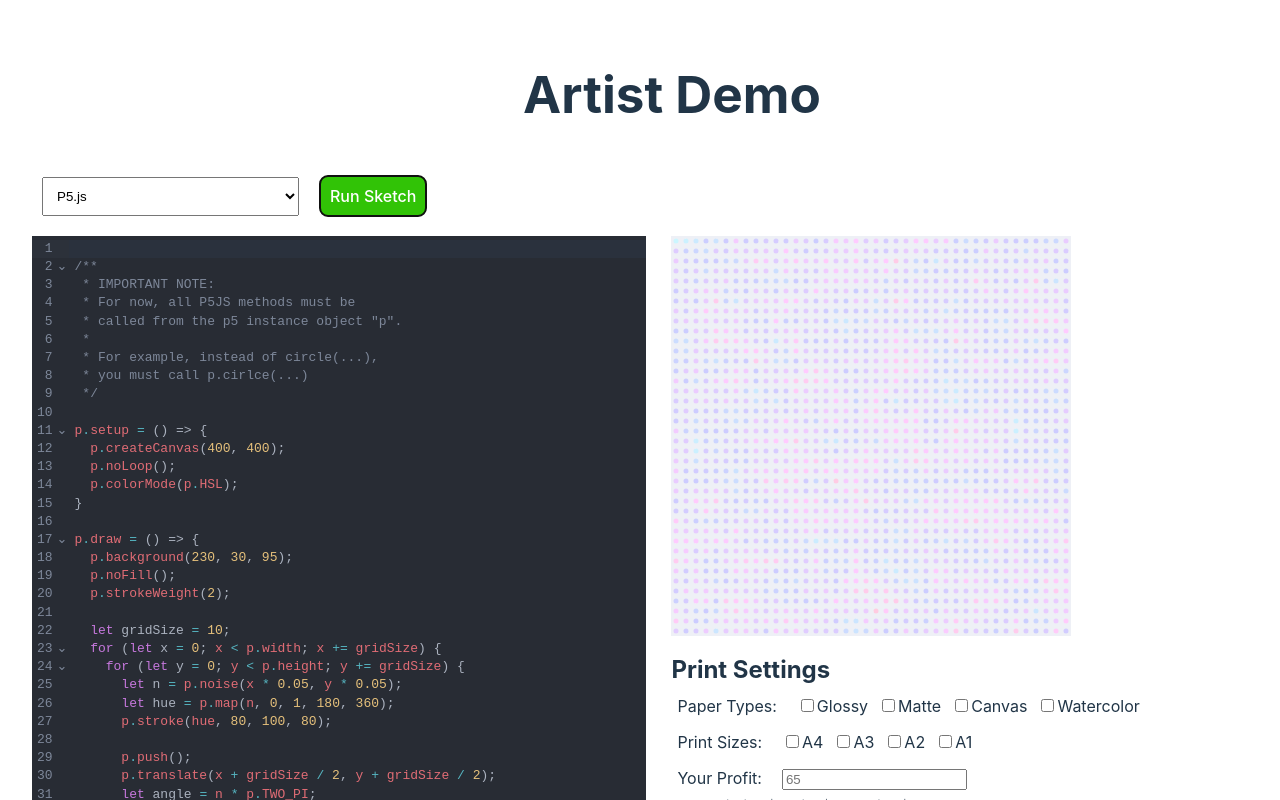
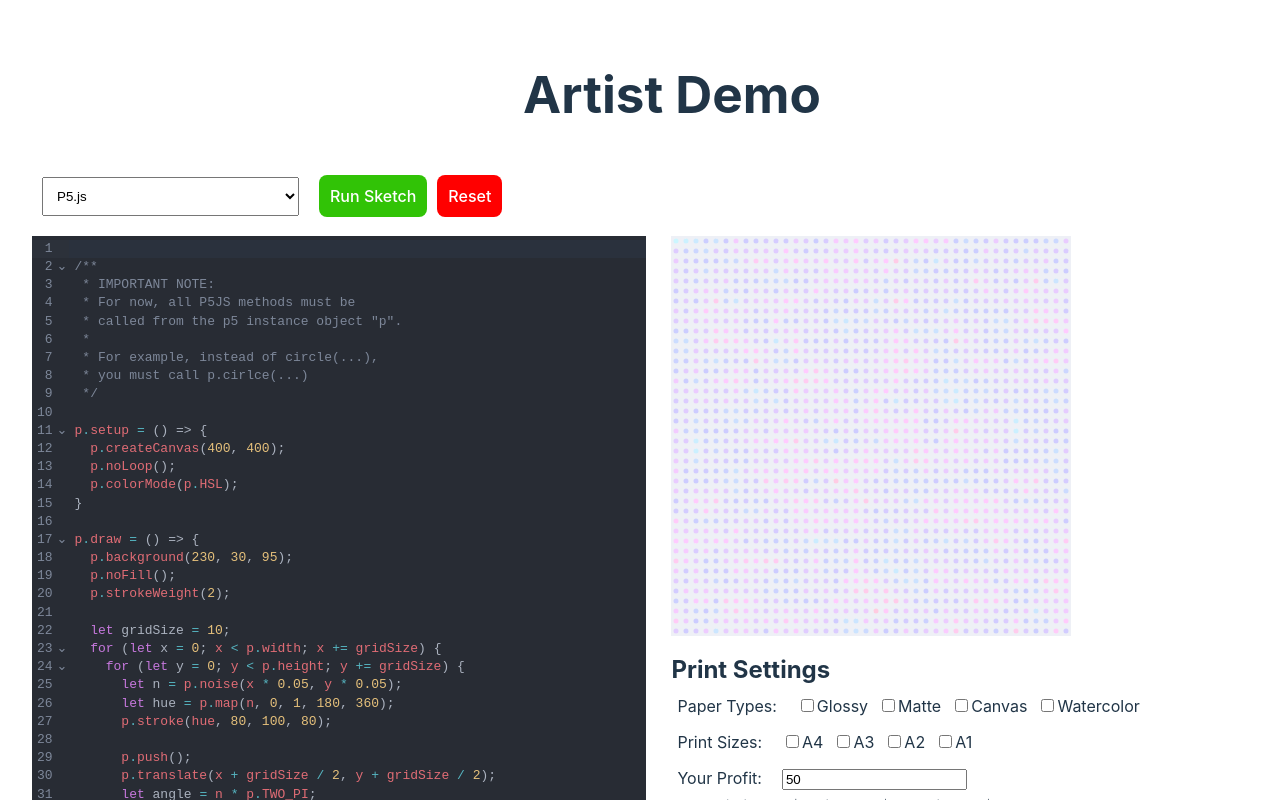
Before and after one commit to menshguy/noisetoink, a React (Vite) app: page /demo/artist in a window 1280 px wide. Both pictures are taken after a click on the button "Run Sketch". Shown: the top 800 px of the page. Built offline with nearby package versions, Linux system fonts and the light colour scheme.

Commit message:
add reset sketch button, fixed math issue with pricing

```diff
--- a/src/components/demos/ArtistDemo.tsx
+++ b/src/components/demos/ArtistDemo.tsx
@@ -183,12 +183,12 @@ const PaperTypeOptions = () => {
 };
 
 const PriceOptions = () => {
-  const [price, setPrice] = useState<number>(100);
+  const [profit, setProfit] = useState<number>(50);
   const shippingRate = 5;
   const printRate = 50;
   const serviceRate = 0.10;
-  const totalFees = (shippingRate + printRate + (price * serviceRate));
-  const total = price + totalFees;
+  const serviceFee = (shippingRate + printRate + profit) * serviceRate
+  const total = profit + shippingRate + printRate + serviceFee;
 
   return (
     <>
@@ -204,14 +204,18 @@ const PriceOptions = () => {
       <label>
         <input
           type="number"
-          min={totalFees}
-          placeholder={totalFees.toString()}
-          onChange={(e) => setPrice(parseFloat(e.target.value) || 0)}
+          min={shippingRate + printRate}
+          value={profit}
+          onChange={(e) => setProfit(parseFloat(e.target.value) || 0)}
         />
       </label>
     </div>
-    <p style={{ margin: '0px 0px 0px 40px', fontSize: '12px' }}>{`Shipping: $${shippingRate}, Print: $${printRate}, Service: $${total * serviceRate}%`}</p>
-    <p style={{ margin: '0px 0px 10px 40px', fontSize: '12px' }}>{`Customer is Charged: $${total} Total (You make ${total - totalFees} dollars)`}</p>
+    <p style={{ margin: '0px 0px 0px 40px', fontSize: '12px' }}>
+      {`Shipping Fee: $${shippingRate}, Printer Fee: $${printRate}, Service Fee: $${serviceFee}`}
+    </p>
+    <p style={{ margin: '0px 0px 10px 40px', fontSize: '12px' }}>
+      <strong>{`Customer is Charged: $${total} Total (You make ${profit} dollars)`}</strong>
+    </p>
     </>
   );
 };
@@ -292,12 +296,20 @@ const ShareModal = ({ closeModal }: { closeModal: () => void }) => {
   );
 };
 
+const RunSketchButton = ({ handleRunSketch, styles }: { handleRunSketch: () => void, styles: React.CSSProperties }) => {
+  return (
+    <button onClick={handleRunSketch} style={styles}>
+      Run Sketch
+    </button>
+  );
+};
+
 const ArtistDemo:React.FC = () => {
   const [code, setCode] = useState<string>(startCode);
   const [sketch, setSketch] = useState<string | null>(null);
   const [isModalOpen, setIsModalOpen] = useState(false);
 
-
+  console.log("sketch", sketch);
   const handleRunSketch = () => {
     setSketch(code);
   }
@@ -305,6 +317,11 @@ const ArtistDemo:React.FC = () => {
   const handlePublish = () => {
     console.log("Publish button clicked");
     setIsModalOpen(true);
+  };
+
+  const handleReset = () => {
+    setCode(startCode);
+    setSketch(null);
   };
 
   const closeModal = () => {
@@ -370,6 +387,12 @@ const ArtistDemo:React.FC = () => {
       backgroundColor: "purple",
       color: "white"
     } as React.CSSProperties,
+    resetButton: {
+      padding: '10px',
+      margin: '0px',
+      backgroundColor: "red",
+      color: "white"
+    } as React.CSSProperties,
     printSettingsContainer: {
       display: 'flex',
       flexDirection: 'column',
@@ -384,13 +407,14 @@ const ArtistDemo:React.FC = () => {
 
       <div style={styles.actionsContainer}>
         <GenerativeOptions />
-
-        <button
-            onClick={() => handleRunSketch()}
-            style={styles.runSketchButton}
-          >
-            Run Sketch
-        </button>
+        {sketch && (
+          <>
+            <RunSketchButton handleRunSketch={handleRunSketch} styles={styles.runSketchButton} />
+            <button onClick={handleReset} style={styles.resetButton}>
+              Reset
+            </button>
+          </>
+        )}
       </div>
 
       <div style={styles.contentContainer}>
@@ -398,7 +422,7 @@ const ArtistDemo:React.FC = () => {
           <CodeEditor code={code} setCode={setCode} styles={styles.editor} />
         </div>
         <div style={styles.p5SketchRunnerContainer}>
-          {sketch && (
+          {sketch ? (
             <div style={styles.printSettingsContainer}>
               <P5SketchRunner sketchCode={sketch} styles={styles.p5SketchRunner} />
               <h2 style={{ margin: '10px 0 0 0' }}>Print Settings</h2>
@@ -409,9 +433,11 @@ const ArtistDemo:React.FC = () => {
                 onClick={() => handlePublish()}
                 style={styles.publishButton}
               >
-                Publish
-            </button>
+                  Publish
+              </button>
             </div>
+          ) : (
+            <RunSketchButton handleRunSketch={handleRunSketch} styles={styles.runSketchButton} />
           )}
         </div>
       </div>
```
